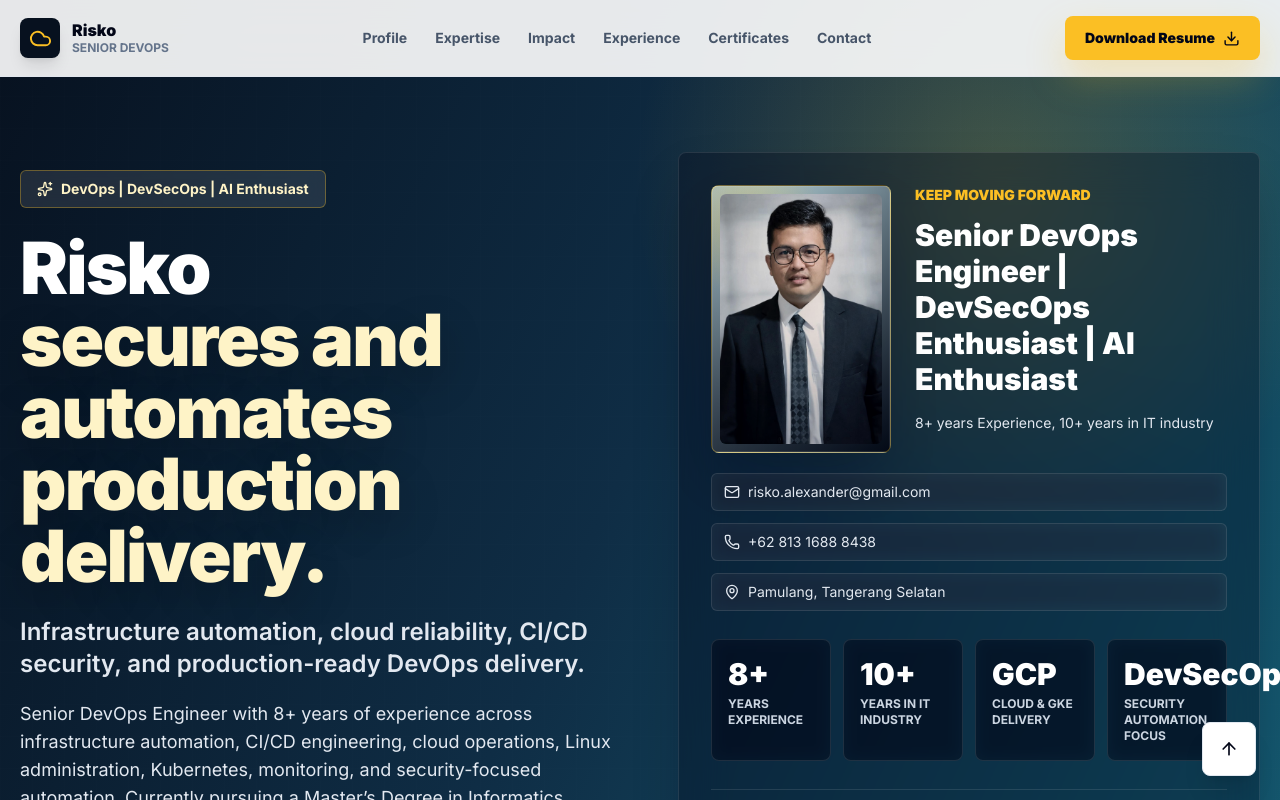
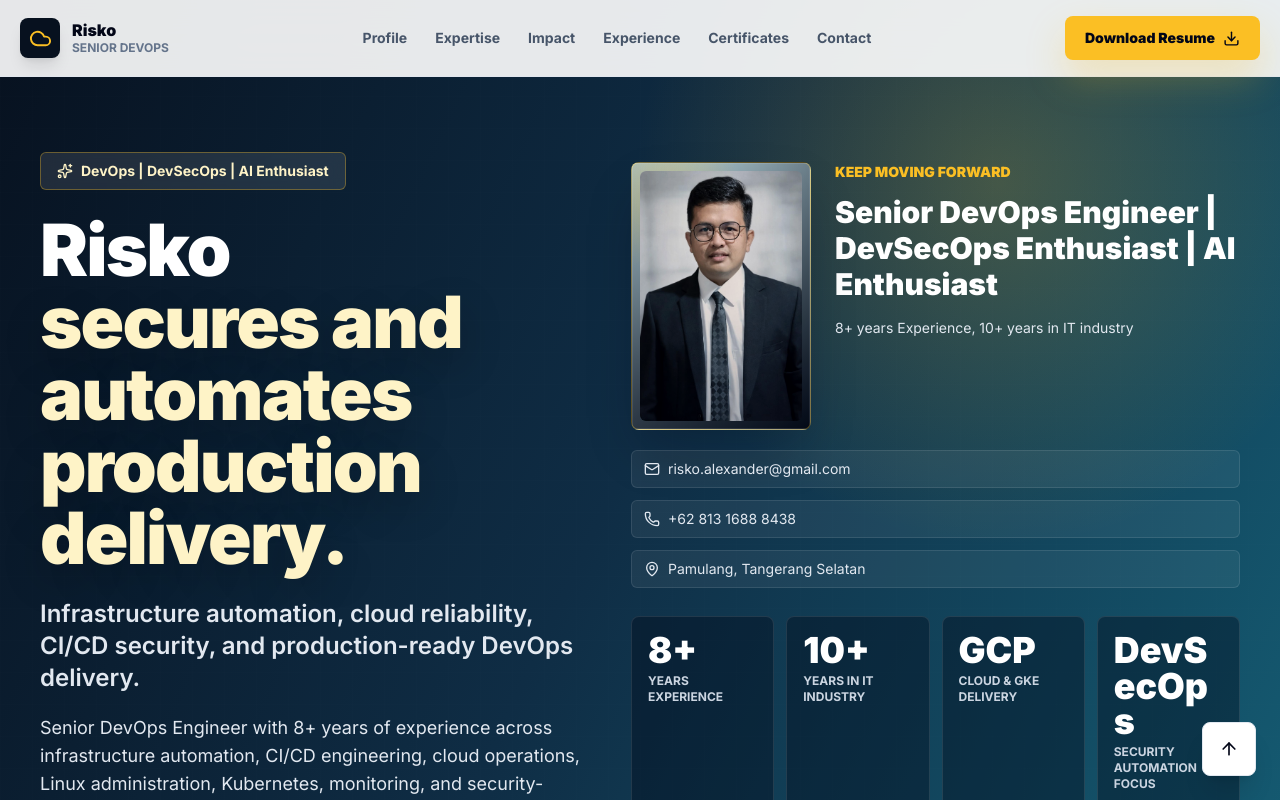
Before and after one commit to Rhisko/rhisko.github.io, a React (Vite) app: page / in a window 1280 px wide. Shown: the top 800 px of the page. Built offline with nearby package versions, Linux system fonts and the light colour scheme.

Commit message:
New Design Portfolio

```diff
--- a/src/App.tsx
+++ b/src/App.tsx
@@ -96,7 +96,7 @@ function Hero() {
       <div className="hero-bg absolute inset-0 -z-10" />
       <div className="absolute inset-0 -z-10 bg-grid bg-[length:32px_32px] opacity-20" />
 
-      <div className="mx-auto grid min-h-[88vh] max-w-7xl items-center gap-10 px-5 py-14 lg:grid-cols-[1.03fr_0.97fr]">
+      <div className="mx-auto grid min-h-[88vh] w-full max-w-[1540px] items-center gap-10 px-5 py-14 lg:grid-cols-[0.95fr_1.05fr] xl:px-10 2xl:px-12">
         <div className="text-white">
           <div className="premium-pill mb-6">
             <Sparkles size={16} />
@@ -154,10 +154,10 @@ function Hero() {
             </span>
           </div>
 
-          <div className="mt-7 grid gap-3 sm:grid-cols-4">
+          <div className="mt-7 grid gap-3 sm:grid-cols-2 xl:grid-cols-4">
             {metrics.map((metric) => (
               <div key={metric.label} className="stat-tile">
-                <p className="text-3xl font-black text-white">{metric.value}</p>
+                <p className="metric-value">{metric.value}</p>
                 <p className="dark-muted mt-1 text-xs font-bold uppercase">{metric.label}</p>
               </div>
             ))}
--- a/src/index.css
+++ b/src/index.css
@@ -182,7 +182,7 @@ body:has([data-theme="indigo"]) {
   }
 
   .executive-panel {
-    @apply rounded-lg border border-white/10 p-6 shadow-2xl shadow-slate-950/30 backdrop-blur-xl md:p-8;
+    @apply rounded-lg border border-white/10 p-6 shadow-2xl shadow-slate-950/30 backdrop-blur-xl md:p-8 lg:border-0 lg:p-0 lg:shadow-none lg:backdrop-blur-0;
     background: rgba(2, 6, 23, 0.32);
   }
 
@@ -227,8 +227,13 @@ body:has([data-theme="indigo"]) {
   }
 
   .stat-tile {
-    @apply rounded-lg border border-white/10 p-4 backdrop-blur;
+    @apply min-w-0 rounded-lg border border-white/10 p-4 backdrop-blur;
     background: rgba(2, 6, 23, 0.38);
+  }
+
+  .metric-value {
+    @apply max-w-full break-words font-black leading-none text-white;
+    font-size: clamp(2rem, 2.8vw, 3rem);
   }
 
   .feature-card,
@@ -311,3 +316,9 @@ body:has([data-theme="indigo"]) {
     color: var(--primary);
   }
 }
+
+@media (min-width: 1024px) {
+  .executive-panel {
+    background: transparent;
+  }
+}
```
